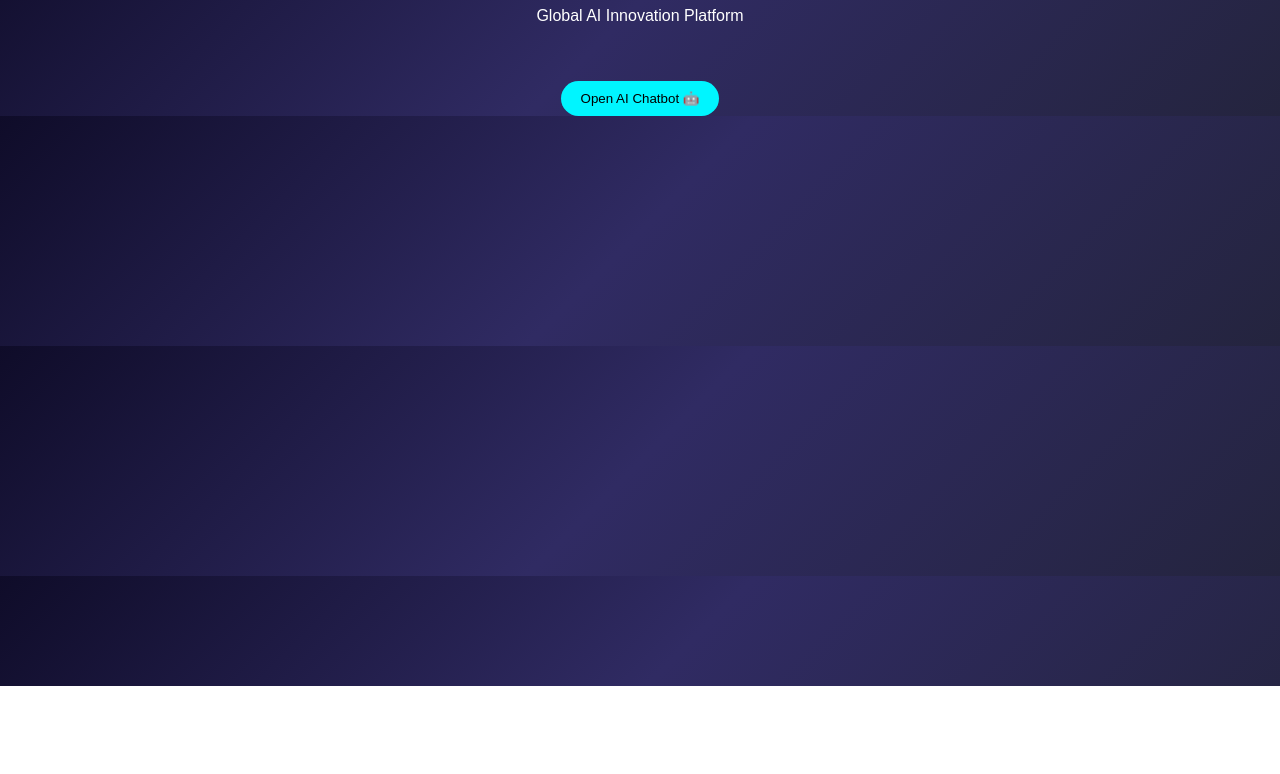
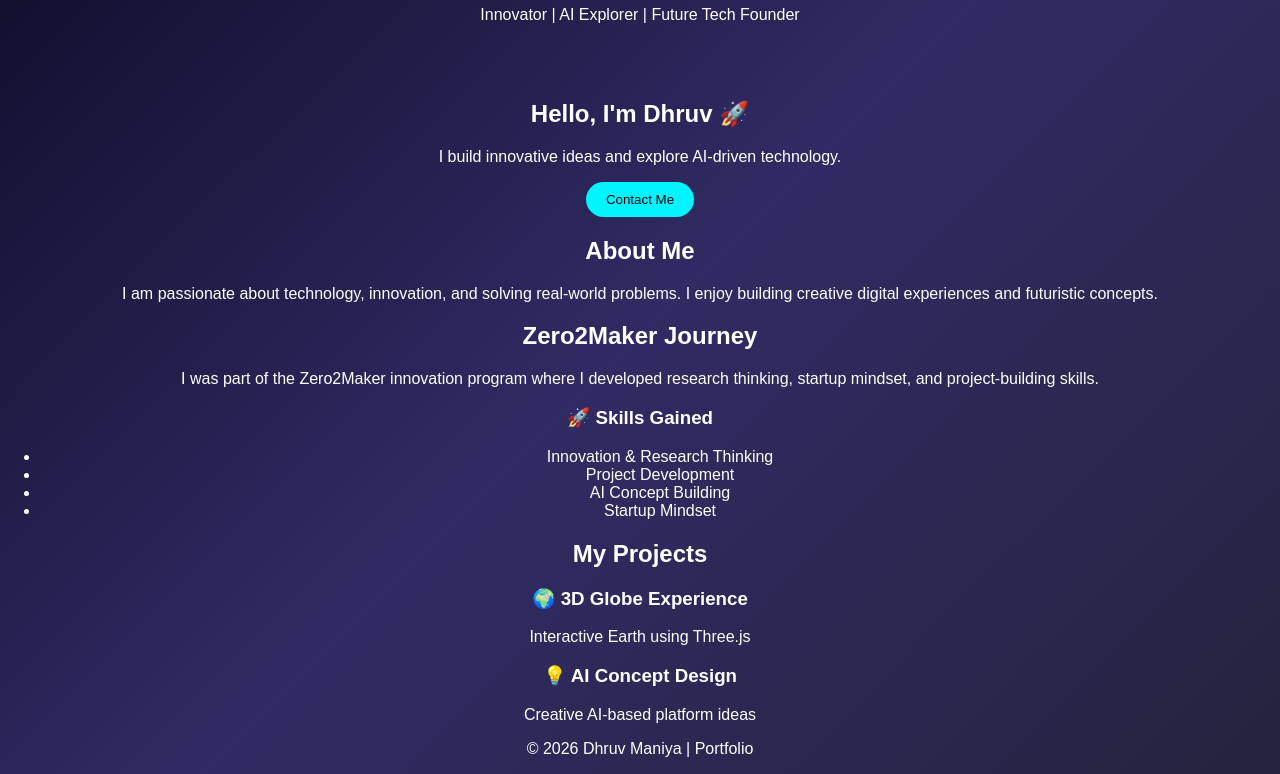
Before and after one commit to DhruvManiya12/zero2maker, a plain HTML site: page index.html in a window 1280 px wide. Shown: the part 114-888 px from the top of the page. Before the commit the page ends 800 px from the top, so only its background shows below. Drawn offline with Linux system fonts and the light colour scheme.

Commit message:
Update index.html

```diff
--- a/index.html
+++ b/index.html
@@ -2,34 +2,66 @@
 <html lang="en">
 <head>
   <meta charset="UTF-8">
- <title>Dhruv Maniya <title>Zero2Maker - AI Platform</title>
+  <title>Dhruv Maniya | Portfolio</title>
   <link rel="stylesheet" href="style.css">
 </head>
 <body>
 
   <header>
-    <h1>🌍 Zero2Maker</h1>
-    <p>Global AI Innovation Platform</p>
+    <h1>Dhruv Maniya</h1>
+    <p>Innovator | AI Explorer | Future Tech Founder</p>
   </header>
 
   <section class="hero">
-    <button onclick="toggleChat()">Open AI Chatbot 🤖</button>
+    <h2>Hello, I'm Dhruv 🚀</h2>
+    <p>I build innovative ideas and explore AI-driven technology.</p>
+    <button id="contactBtn">Contact Me</button>
   </section>
 
-  <!-- Chatbot -->
-  <div class="chat-container" id="chatContainer">
-    <div class="chat-header">
-      🤖 Zero2Maker AI
-      <span onclick="toggleChat()">✖</span>
+  <section class="about">
+    <h2>About Me</h2>
+    <p>
+      I am passionate about technology, innovation, and solving real-world problems.
+      I enjoy building creative digital experiences and futuristic concepts.
+    </p>
+  </section>
+
+  <section class="z2m">
+    <h2>Zero2Maker Journey</h2>
+    <p>
+      I was part of the Zero2Maker innovation program where I developed
+      research thinking, startup mindset, and project-building skills.
+    </p>
+
+    <div class="card">
+      <h3>🚀 Skills Gained</h3>
+      <ul>
+        <li>Innovation & Research Thinking</li>
+        <li>Project Development</li>
+        <li>AI Concept Building</li>
+        <li>Startup Mindset</li>
+      </ul>
+    </div>
+  </section>
+
+  <section class="projects">
+    <h2>My Projects</h2>
+
+    <div class="card">
+      <h3>🌍 3D Globe Experience</h3>
+      <p>Interactive Earth using Three.js</p>
     </div>
 
-    <div class="chat-box" id="chatBox"></div>
+    <div class="card">
+      <h3>💡 AI Concept Design</h3>
+      <p>Creative AI-based platform ideas</p>
+    </div>
 
-    <div class="chat-input">
-      <input type="text" id="userInput" placeholder="Type your message...">
-      <button onclick="sendMessage()">Send</button>
-    </div>
-  </div>
+  </section>
+
+  <footer>
+    <p>© 2026 Dhruv Maniya | Portfolio</p>
+  </footer>
 
   <script src="script.js"></script>
 </body>
```
